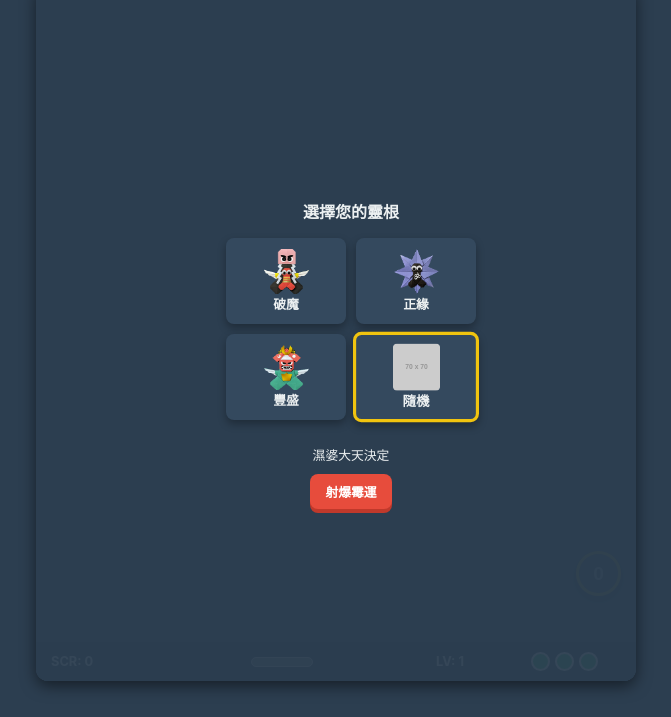
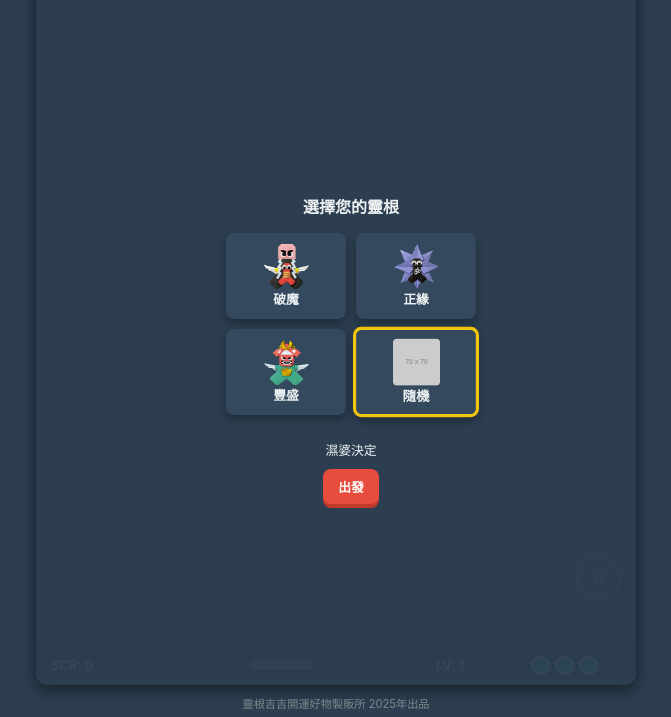
Before and after one commit to black730603-pixel/game_shoot, a plain HTML site: page lingamjiji_shoots_out_badluck.html in a window 1280 px wide. Shown: the part 83-800 px from the top of the page, without its empty margins (304-975 px from the left). Drawn offline with Linux system fonts and the light colour scheme; placeholder pictures from the web are drawn by us.

Commit message:
Update lingamjiji_shoots_out_badluck.html

```diff
--- a/lingamjiji_shoots_out_badluck.html
+++ b/lingamjiji_shoots_out_badluck.html
@@ -2,9 +2,8 @@
 <html lang="en">
 <head>
     <meta charset="UTF-8">
-    <!-- 關鍵修正：加入 viewport-fit=cover 以啟用安全區變數 -->
     <meta name="viewport" content="width=device-width, initial-scale=1.0, viewport-fit=cover">
-    <title>靈根吉吉射爆霉運</title>
+    <title>靈根吉吉開運好物製販所 2025年出品</title>
     <style>
         /* 使用 Tailwind 概念的自定義CSS讓遊戲看起來更美觀，並確保移動端友好 */
         html, body {
@@ -27,8 +26,8 @@
 
             /* 🎯 核心修正：將所有邊界空間和安全區都設定在 body padding */
             padding-top: 5px; /* 模擬原先 game-container 的頂部 5px margin */
-            /* 20px 固定緩衝 + 系統安全區，確保清空瀏覽器地址欄空間 */
-            padding-bottom: calc(20px + env(safe-area-inset-bottom, 0px));
+            /* 調整 padding-bottom 以確保 footer 有空間，並考慮系統安全區 */
+            padding-bottom: env(safe-area-inset-bottom, 0px);
         }
 
         /* 遊戲狀態下的 body 樣式調整，讓內容更靠頂部 */
@@ -280,36 +279,44 @@
             box-shadow: 0 0;
             transform: translateY(4px);
         }
+
+        /* ------------------------------------- */
+        /* 底部版權資訊樣式 */
+        /* ------------------------------------- */
+        #game-footer {
+            flex-shrink: 0; /* 確保不被壓縮 */
+            width: 100%;
+            max-width: 600px;
+            text-align: center;
+            font-size: 0.7em;
+            color: #7f8c8d; /* 淺灰色文字 */
+            padding: 10px 0 5px 0; /* 頂部間距和底部微小空間 */
+            user-select: none;
+        }
     </style>
 </head>
 <body>
 
-    <!-- 遊戲標題元素，用於在非遊戲狀態下顯示 -->
     <div id="game-title">
         <h1>靈根吉吉射爆霉運</h1>
     </div>
 
     <div id="game-container">
-        <!-- 畫布現在也作為輸入區域 -->
         <canvas id="gameCanvas"></canvas>
 
-        <!-- 大絕招按鈕疊加在畫布上 -->
         <button id="superBombButton" class="bomb-button">
             <span id="bombCount">B</span>
         </button>
 
         <div id="ui-panel">
-            <!-- 更改標籤為 SCR -->
             <div class="game-info">SCR: <span id="scoreDisplay">0</span></div>
 
             <div class="game-info charge-info">
-                <!-- 更改標籤為 CHG -->
-                    <span id="chargeBar" class="charge-bar-wrapper">
+                <span id="chargeBar" class="charge-bar-wrapper">
                     <div id="chargeFill" class="charge-fill"></div>
                 </span>
             </div>
 
-            <!-- 更改標籤為 LVL -->
             <div class="game-info">LV: <span id="levelDisplay">1</span></div>
             <div class="game-info life-indicators-wrapper">
                 <div id="livesContainer" class="life-indicators">
@@ -327,6 +334,10 @@
             <button id="startRestartButton" class="control-button">START GAME</button>
         </div>
     </div>
+
+    <footer id="game-footer">
+        靈根吉吉開運好物製販所 2025年出品
+    </footer>
 
     <script>
         // =================================================================================
@@ -361,6 +372,7 @@
                 bulletRadius: 2,
                 fireRateMultiplier: 1.0,
                 bulletColor: '#e74c3c',
+                bulletDurability: 1,
                 description: '中速霰彈',
             },
             'cannon3': {
@@ -372,6 +384,7 @@
                 bulletRadius: 4,
                 fireRateMultiplier: 0.5,
                 bulletColor: '#f1c40f',
+                bulletDurability: 1,
                 description: '快速普彈',
             },
             'random': {
@@ -380,7 +393,7 @@
                 name: '隨機',
                 image: new Image(),
                 type: 'random',
-                description: '濕婆大天決定',
+                description: '濕婆決定',
             }
         };
 
@@ -403,10 +416,10 @@
         // =================================================================================
 
         const SFX_PATHS = {
-            LASER: 'audio/Laser.mp3',             // 射擊 (基礎檔，用來變速)
-            POP: 'audio/Pop.mp3',                 // 擊中/擊毀
-            HIT: 'audio/Hit.mp3',                 // 角色受傷
-            POWER_UP: 'audio/Power-Up.mp3',       // 充能完成
+            LASER: 'audio/Laser.mp3', // 射擊 (基礎檔，用來變速)
+            POP: 'audio/Pop.mp3', // 擊中/擊毀
+            HIT: 'audio/Hit.mp3', // 角色受傷
+            POWER_UP: 'audio/Power-Up.mp3', // 充能完成
             ULTIMATE_BOOM: 'audio/UltimateBoom.mp3'// 釋放大絕
         };
 
@@ -461,17 +474,17 @@
 
         // 黴菌顏色配置 (已更新為八種不同顏色)
         const MOLD_COLORS = {
-            'normal': '#3c6e71',    // 墨綠色 (基礎)
-            'lively': '#fca311',    // 橙黃色 (活潑)
-            'fast': '#e74c3c',      // 亮紅色 (疾速)
-            'dashing': '#5d5d5a',   // 灰黑色 (衝刺)
-            'armored': {            // 裝甲黴菌 (兩種顏色)
-                full: '#55a630',    // 森林綠 (滿血)
-                hit: '#76c893'      // 淺綠 (受損)
+            'normal': '#3c6e71', // 墨綠色 (基礎)
+            'lively': '#fca311', // 橙黃色 (活潑)
+            'fast': '#e74c3c', // 亮紅色 (疾速)
+            'dashing': '#5d5d5a', // 灰黑色 (衝刺)
+            'armored': { // 裝甲黴菌 (兩種顏色)
+                full: '#55a630', // 森林綠 (滿血)
+                hit: '#76c893' // 淺綠 (受損)
             },
-            'weaving': '#d5bdaf',   // 米黃色 (編織)
-            'sturdy': '#8e7a00',    // 深土黃色 (堅固)
-            'huge': '#7a5a8f'       // 紫羅蘭色 (巨大)
+            'weaving': '#d5bdaf', // 米黃色 (編織)
+            'sturdy': '#8e7a00', // 深土黃色 (堅固)
+            'huge': '#7a5a8f' // 紫羅蘭色 (巨大)
         };
         const MOLD_NORMAL_RADIUS = 15;
         const MOLD_BASE_SPEED = 0.8;
@@ -761,7 +774,7 @@
             messageTitle.textContent = title;
             messageText.innerHTML = `${message}<br>${score} 個霉運！`; // Final Score message adjusted
             selectionContainer.innerHTML = ''; // 清除選擇介面
-            startRestartButton.textContent = 'RESTART'; // Restart button
+            startRestartButton.textContent = '重新開始'; // Restart button
             messageBox.style.display = 'flex';
 
             // 顯示標題，將 body 內容居中
@@ -892,7 +905,7 @@
             // 播放射擊音效，並根據機體類型調整播放速率
             playSfx(sfx.LASER, 0.5, getCannonShotRate(name));
 
-            if (name === 'POMO') {
+            if (name === '破魔') {
                 bullets.push({
                     x: cannon.x + cannon.width / 2,
                     y: cannon.y,
@@ -902,7 +915,7 @@
                     type: 'pomo',
                     hSpeed: 0
                 });
-            } else if (name === 'ZHENGYUAN') {
+            } else if (name === '正緣') {
                 for (let i = -1; i <= 1; i++) {
                     bullets.push({
                         x: cannon.x + cannon.width / 2 + i * 5,
@@ -1299,7 +1312,7 @@
         function showCharacterSelection() {
             selectionContainer.innerHTML = '';
             messageTitle.textContent = '選擇您的靈根'; // English Title
-            startRestartButton.textContent = '射爆霉運'; // English Button
+            startRestartButton.textContent = '出發'; // English Button
             messageText.textContent = CANNONS_CONFIG[selectedCannonId].description || '';
 
             Object.keys(CANNONS_CONFIG).forEach(id => {
```
